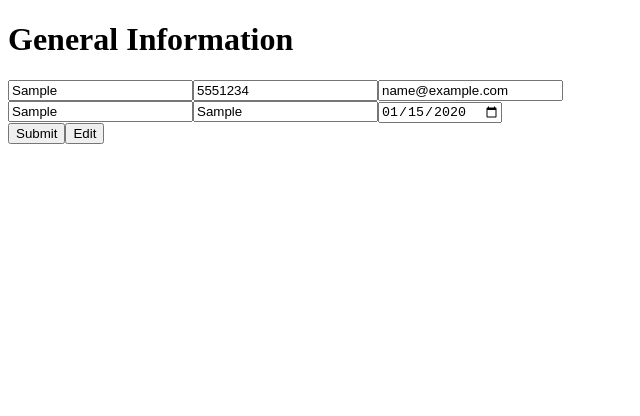
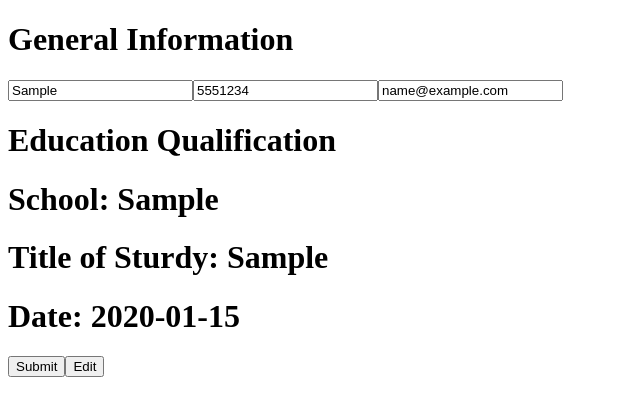
Before and after one commit to sundaymark2020/cv-application, a React (Vite) app: page / in a window 1280 px wide. Both pictures are taken after typing "Sample", "5551234", "name@example.com", "Sample", "Sample", "2020-01-15" into the empty fields and a click on the button "submit". Shown: the top 416 px of the page, without its empty margins (0-640 px from the left). Built offline with nearby package versions, Linux system fonts and the light colour scheme.

Commit message:
create the education experience

```diff
--- a/src/components/EducationalExperience.jsx
+++ b/src/components/EducationalExperience.jsx
@@ -1,14 +1,40 @@
 
 import { useState } from 'react'
 
-export default function EducationalExperience() {
+export default function EducationalExperience({data,isEditingEducation,onChange}) {
 
+  function changeSchoolName(e) {
+    onChange('school',e.target.value)
+
+  }
+
+  function changeEducationTitle(e) {
+    onChange('title', e.target.value)
+
+  }
+
+  function changeEducationDate(e) {
+    onChange('date', e.target.value)
+
+  }
 
   return (
     <div>
-       <input type="text" name="" id="" placeholder='Enter school name' />
-       <input type="text" name="" id="" placeholder='Title of Sturdy' />
-       <input  type='date' name="" id="" placeholder='Enter Date'/>
+      <h1>Education Qualification</h1>
+      {isEditingEducation?(
+        <>
+        <input type="text" name="" id="" placeholder='Enter school name' onChange={changeSchoolName} value={data.school} />
+       <input type="text" name="" id="" placeholder='Title of Sturdy' onChange={changeEducationTitle} value={data.title} />
+       <input  type='date' name="" id="" placeholder='Enter Date' onChange={changeEducationDate} value={data.date}/>
+        </>
+      ):(
+        <>
+        <h1>School: {data.school}</h1>
+        <h1>Title of Sturdy: {data.title}</h1>
+        <h1>Date: {data.date}</h1>
+        </>
+      )}
+
     </div>
   )
 }
--- a/src/components/generalinfo.jsx
+++ b/src/components/generalinfo.jsx
@@ -1,32 +1,27 @@
 
 import React from 'react';
 
-// This is a functional component that accepts props from the parent
-// Props:
-// - data: an object with { name, phone, email }
-// - isEditing: a boolean that controls whether to show inputs or text
-// - onChange: a function to update individual fields (name, phone, or email)
+
 export default function GeneralInfo({ data, isEditing, onChange }) {
 
-  // Function to handle changes in the Name input
+
   function changeName(e) {
-    // Call the parent’s onChange function and pass new value for 'name'
+
     onChange('name', e.target.value);
   }
 
-  // Function to handle changes in the Phone input
   function changePhone(e) {
-    // Call the parent’s onChange function and pass new value for 'phone'
+
     onChange('phone', e.target.value);
   }
 
-  // Function to handle changes in the Email input
+
   function changeEmail(e) {
-    // Call the parent’s onChange function and pass new value for 'email'
+
     onChange('email', e.target.value);
   }
 
-  // Render section
+
   return (
     <div>
       <h1>General Information</h1>
@@ -44,18 +39,18 @@ export default function GeneralInfo({ data, isEditing, onChange }) {
           <input
             type="tel"
             placeholder="Enter Phone Number"
-            value={data.phone}         // Controlled value from state
-            onChange={changePhone}     // Updates parent state on change
+            value={data.phone}
+            onChange={changePhone}
           />
           <input
             type="email"
             placeholder="Enter Email"
-            value={data.email}         // Controlled value from state
-            onChange={changeEmail}     // Updates parent state on change
+            value={data.email}
+            onChange={changeEmail}
           />
         </>
       ) : (
-        // If false, display the entered information as static text
+
         <>
           <h2>Name: {data.name}</h2>
           <h2>Phone: {data.phone}</h2>
```
